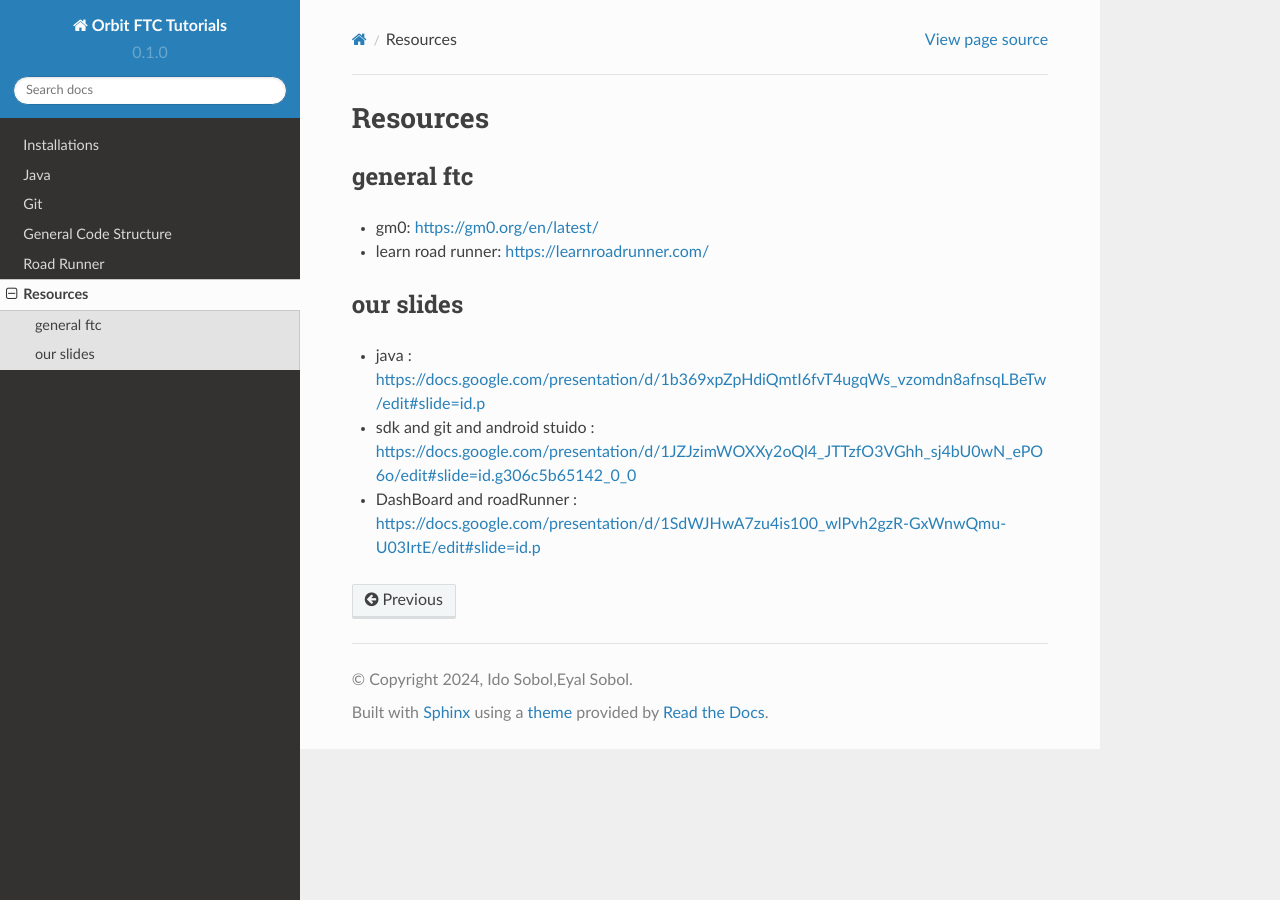
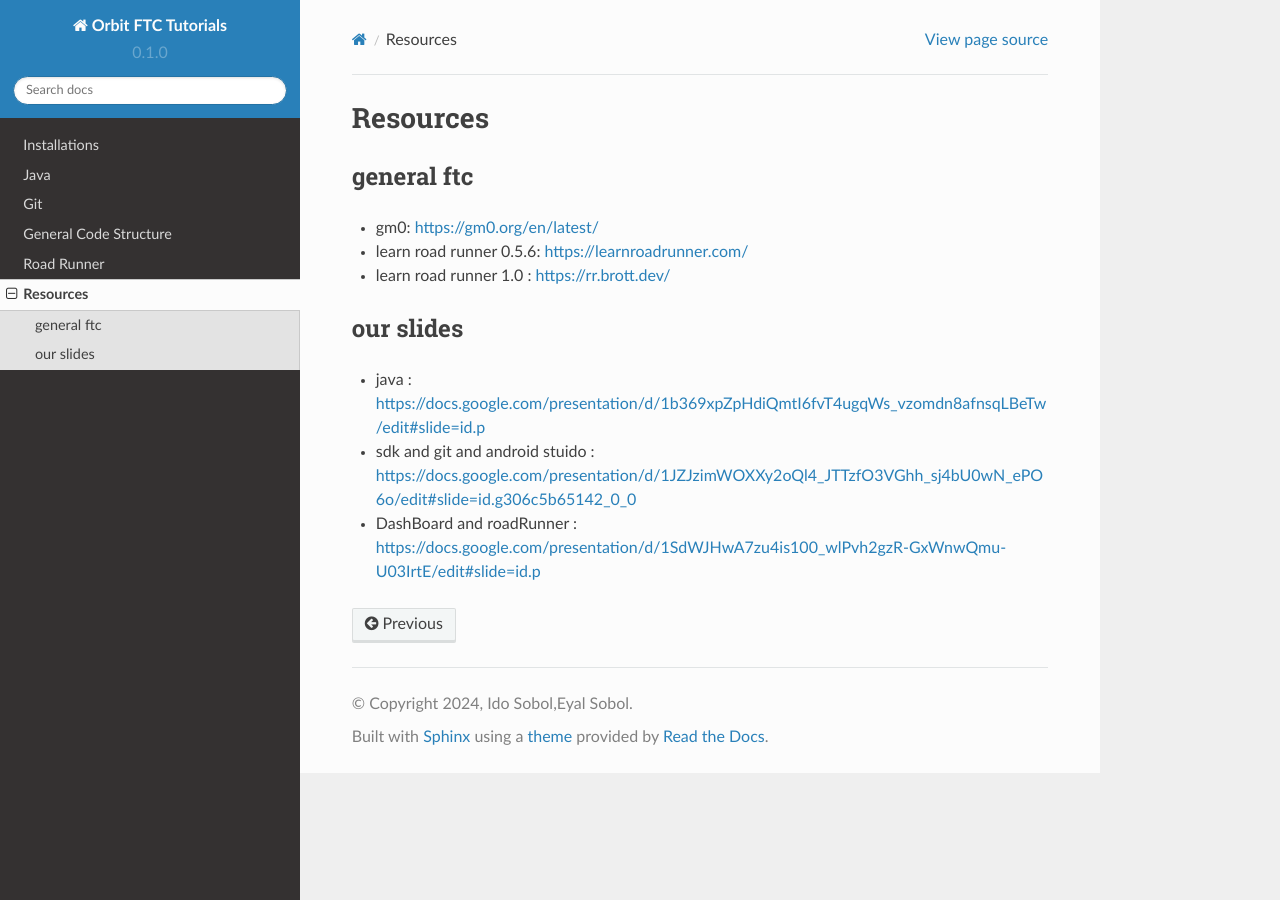
Before and after one commit to FTC-ORBIT/Tutorials-Docs, a Sphinx documentation site: the page built from docs/source/resources.rst, in a window 1280 px wide. Built offline with Sphinx 7.4.7 and the Read the Docs theme 2.0.0, drawn with Linux system fonts in a browser that asks for light colours; pages that are not in the unit, such as notebooks, are missing from menus.

Commit message:
Update resources.rst

```diff
--- a/docs/source/resources.rst
+++ b/docs/source/resources.rst
@@ -5,7 +5,9 @@ general ftc
 
 - gm0: https://gm0.org/en/latest/
 
-- learn road runner: https://learnroadrunner.com/
+- learn road runner 0.5.6: https://learnroadrunner.com/
+
+- learn road runner 1.0 : https://rr.brott.dev/
 
 our slides
 ----------
```
